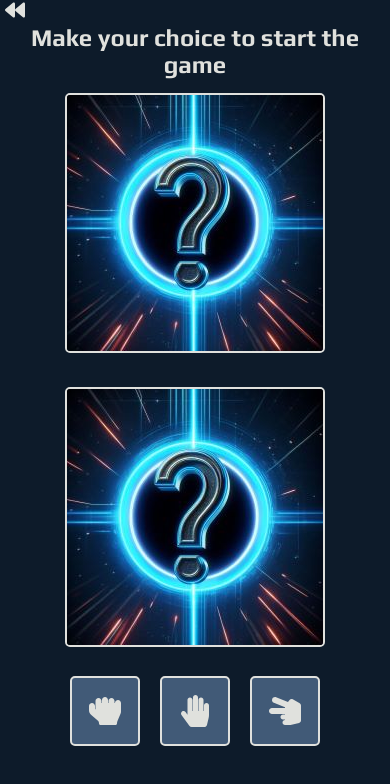
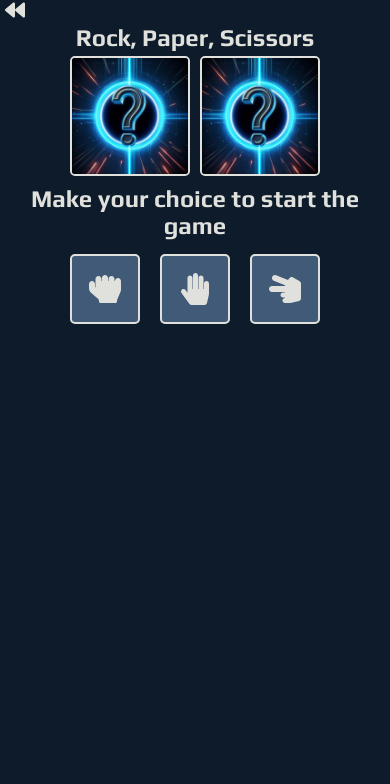
Before and after one commit to Dimterion/Playground, a React (Vite) app: page /rps-game in a window 390 px wide. Shown: the top 784 px of the page. Built offline with nearby package versions, Linux system fonts and the light colour scheme.

Commit message:
add rpsGame animations, restructure the buttons

```diff
--- a/src/components/Header/header.css
+++ b/src/components/Header/header.css
@@ -5,6 +5,21 @@
   text-transform: uppercase;
   text-decoration: none;
   transition: 0.5s;
+  animation: header-link--appear 1s ease-in-out;
+}
+
+@keyframes header-link--appear {
+  0% {
+    opacity: 0;
+  }
+
+  70% {
+    opacity: 0;
+  }
+
+  100% {
+    opacity: 1;
+  }
 }
 
 .header-link:hover {
--- a/src/pages/RPSGame/RPSGame.jsx
+++ b/src/pages/RPSGame/RPSGame.jsx
@@ -14,6 +14,9 @@ export default function RPSGame() {
   );
   const [playerRoll, setPlayerRoll] = useState("question mark");
   const [opponentRoll, setOpponentRoll] = useState("question mark");
+  const [rollAnimation, setRollAnimation] = useState(false);
+
+  const playerRolls = ["rock", "paper", "scissors"];
 
   const playerRollImg =
     playerRoll === "rock"
@@ -33,49 +36,52 @@ export default function RPSGame() {
       ? scissors
       : questionMark;
 
+  const buttons = playerRolls.map((playerRoll) => {
+    return (
+      <button
+        key={playerRoll}
+        onClick={() => {
+          roll(playerRoll, setPlayerRoll, setOpponentRoll, setGameStatus);
+          setRollAnimation(true);
+        }}
+        className="rpsGame-btn"
+      >
+        {playerRoll === "rock" ? (
+          <FaHandRock />
+        ) : playerRoll === "paper" ? (
+          <FaHandPaper />
+        ) : (
+          <FaHandScissors />
+        )}
+      </button>
+    );
+  });
+
   return (
     <>
       <Header />
       <section className="rpsGame-section">
-        <h2>{gameStatus}</h2>
+        <h1>Rock, Paper, Scissors</h1>
         <div>
           <img
             src={playerRollImg}
             alt={`Futuristic ${playerRoll}`}
-            className="rpsGame-img"
+            className={
+              rollAnimation === true ? "rpsGame-imgAnimation" : "rpsGame-img"
+            }
+            onAnimationEnd={() => setRollAnimation(false)}
           />
           <img
             src={opponentRollImg}
             alt={`Futuristic ${opponentRoll}`}
-            className="rpsGame-img"
+            className={
+              rollAnimation === true ? "rpsGame-imgAnimation" : "rpsGame-img"
+            }
+            onAnimationEnd={() => setRollAnimation(false)}
           />
         </div>
-        <div>
-          <button
-            onClick={() =>
-              roll("rock", setPlayerRoll, setOpponentRoll, setGameStatus)
-            }
-            className="rpsGame-btn rpsGame-rotatedBtn"
-          >
-            <FaHandRock />
-          </button>
-          <button
-            onClick={() =>
-              roll("paper", setPlayerRoll, setOpponentRoll, setGameStatus)
-            }
-            className="rpsGame-btn"
-          >
-            <FaHandPaper />
-          </button>
-          <button
-            onClick={() =>
-              roll("scissors", setPlayerRoll, setOpponentRoll, setGameStatus)
-            }
-            className="rpsGame-btn"
-          >
-            <FaHandScissors />
-          </button>
-        </div>
+        <h2>{gameStatus}</h2>
+        <div className="rpsGame-buttons">{buttons}</div>
       </section>
     </>
   );
--- a/src/pages/RPSGame/rpsGame.css
+++ b/src/pages/RPSGame/rpsGame.css
@@ -4,13 +4,53 @@
   justify-content: center;
   align-items: center;
   text-align: center;
+  animation: rpsGame-section--appear 1s ease-in-out;
 }
 
-.rpsGame-img {
+@keyframes rpsGame-section--appear {
+  from {
+    opacity: 0;
+    transform: translateY(-20px);
+  }
+
+  to {
+    opacity: 1;
+    transform: translateY(0);
+  }
+}
+
+.rpsGame-img,
+.rpsGame-imgAnimation {
   max-width: 80vw;
   border: 2px solid var(--secondary);
   border-radius: 5px;
   margin: 15px;
+}
+
+@media (max-width: 600px) {
+  .rpsGame-img,
+  .rpsGame-imgAnimation {
+    max-width: 120px;
+    margin: 5px;
+  }
+}
+
+.rpsGame-imgAnimation {
+  animation: rpsGame-imgAnimation--appear 0.5s ease-in-out;
+}
+
+@keyframes rpsGame-imgAnimation--appear {
+  from {
+    opacity: 0;
+  }
+
+  to {
+    opacity: 1;
+  }
+}
+
+.rpsGame-buttons {
+  margin: 5px auto;
 }
 
 .rpsGame-btn {
```
